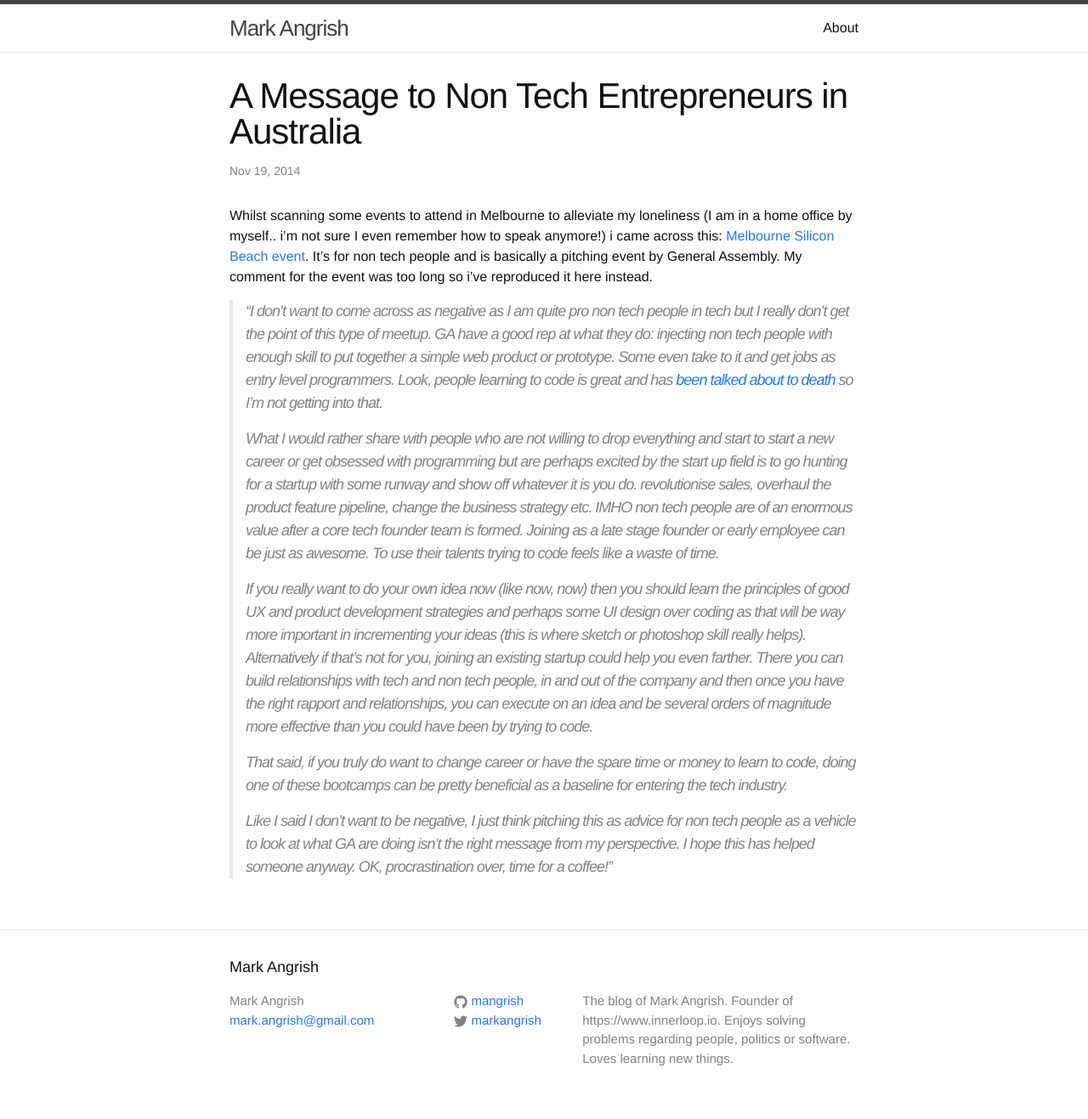
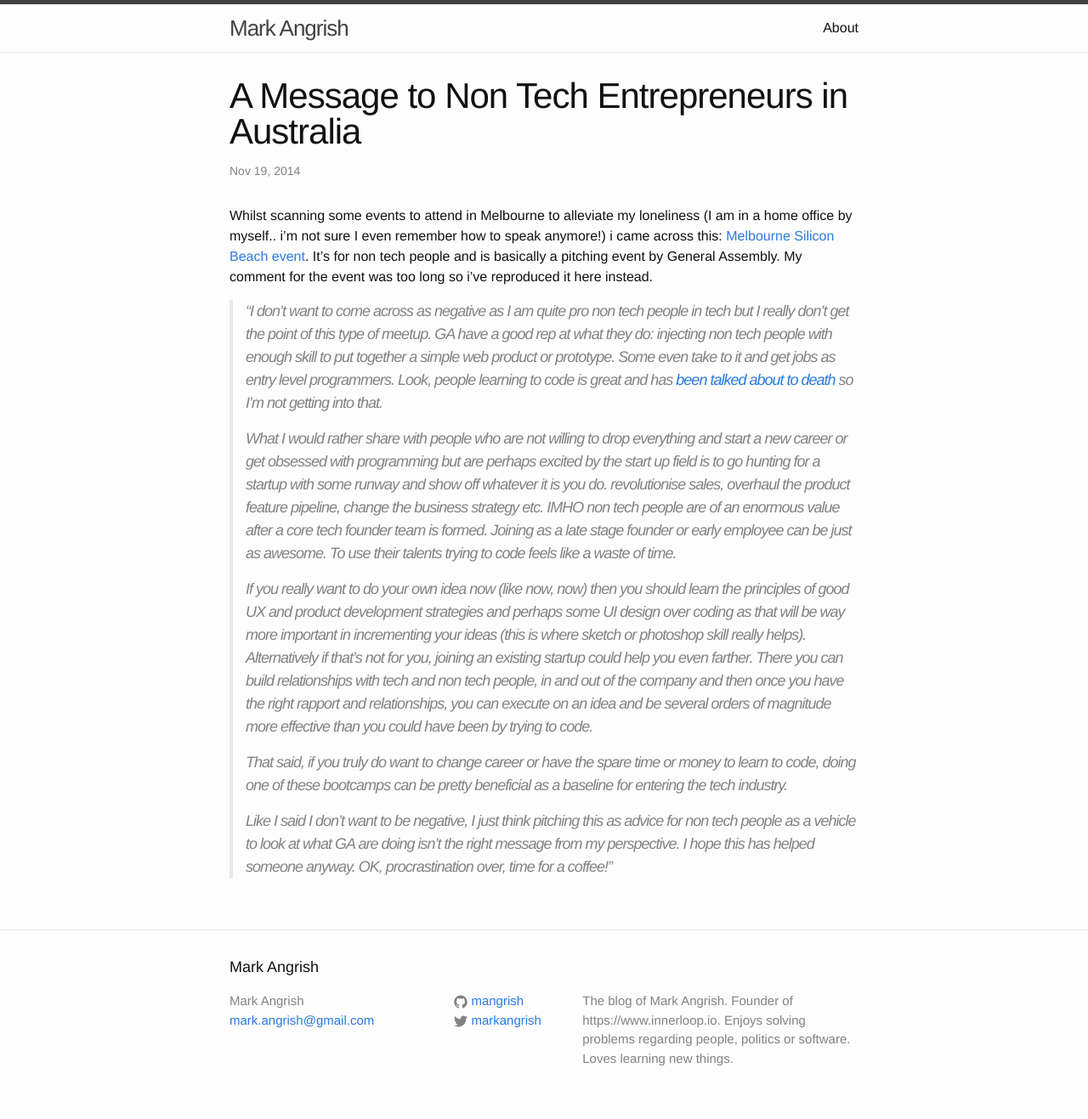
Before and after one commit to mangrish/mangrish.github.io, a Jekyll site: the page built from _posts/2014-11-19-a-message-to-non-tech-startup-entrepranuers-in-australia.markdown, in a window 1280 px wide. Shown: the whole page at 85% size. Built offline with Jekyll 4.4.1, drawn with Linux system fonts in a browser that asks for light colours.

Commit message:
fixed typo.. fixed link

```diff
--- a/_posts/2014-11-19-a-message-to-non-tech-startup-entrepranuers-in-australia.markdown
+++ b/_posts/2014-11-19-a-message-to-non-tech-startup-entrepranuers-in-australia.markdown
@@ -9,7 +9,7 @@ categories: entrepreneurship
 
 >"I don't want to come across as negative as I am quite pro non tech people in tech but I really don’t get the point of this type of meetup. GA have a good rep at what they do: injecting non tech people with enough skill to put together a simple web product or prototype. Some even take to it and get jobs as entry level programmers. Look, people learning to code is great and has [been talked about to death](http://blog.codinghorror.com/please-dont-learn-to-code/) so I’m not getting into that.
 >
->What I would rather share with people who are not willing to drop everything and start to start a new career or get obsessed with programming but are perhaps excited by the start up field is to go hunting for a startup with some runway and show off whatever it is you do. revolutionise sales, overhaul the product feature pipeline, change the business strategy etc. IMHO non tech people are of an enormous value after a core tech founder team is formed. Joining as a late stage founder or early employee can be just as awesome. To use their talents trying to code feels like a waste of time.
+>What I would rather share with people who are not willing to drop everything and start a new career or get obsessed with programming but are perhaps excited by the start up field is to go hunting for a startup with some runway and show off whatever it is you do. revolutionise sales, overhaul the product feature pipeline, change the business strategy etc. IMHO non tech people are of an enormous value after a core tech founder team is formed. Joining as a late stage founder or early employee can be just as awesome. To use their talents trying to code feels like a waste of time.
 >
 >If you really want to do your own idea now (like now, now) then you should learn the principles of good UX and product development strategies and perhaps some UI design over coding as that will be way more important in incrementing your ideas (this is where sketch or photoshop skill really helps). Alternatively if that's not for you, joining an existing startup could help you even farther. There you can build relationships with tech and non tech people, in and out of the company and then once you have the right rapport and relationships, you can execute on an idea and be several orders of magnitude more effective than you could have been by trying to code.
 >
```
